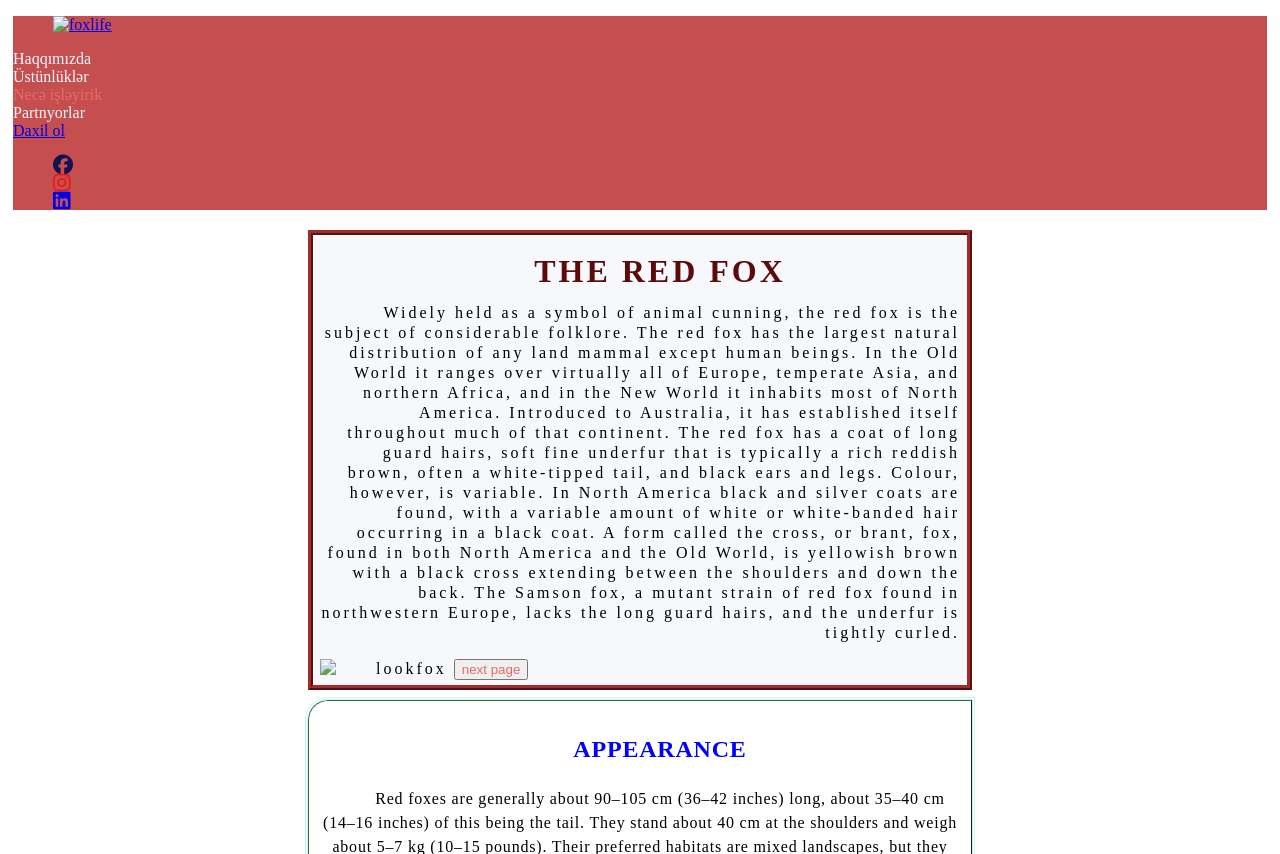
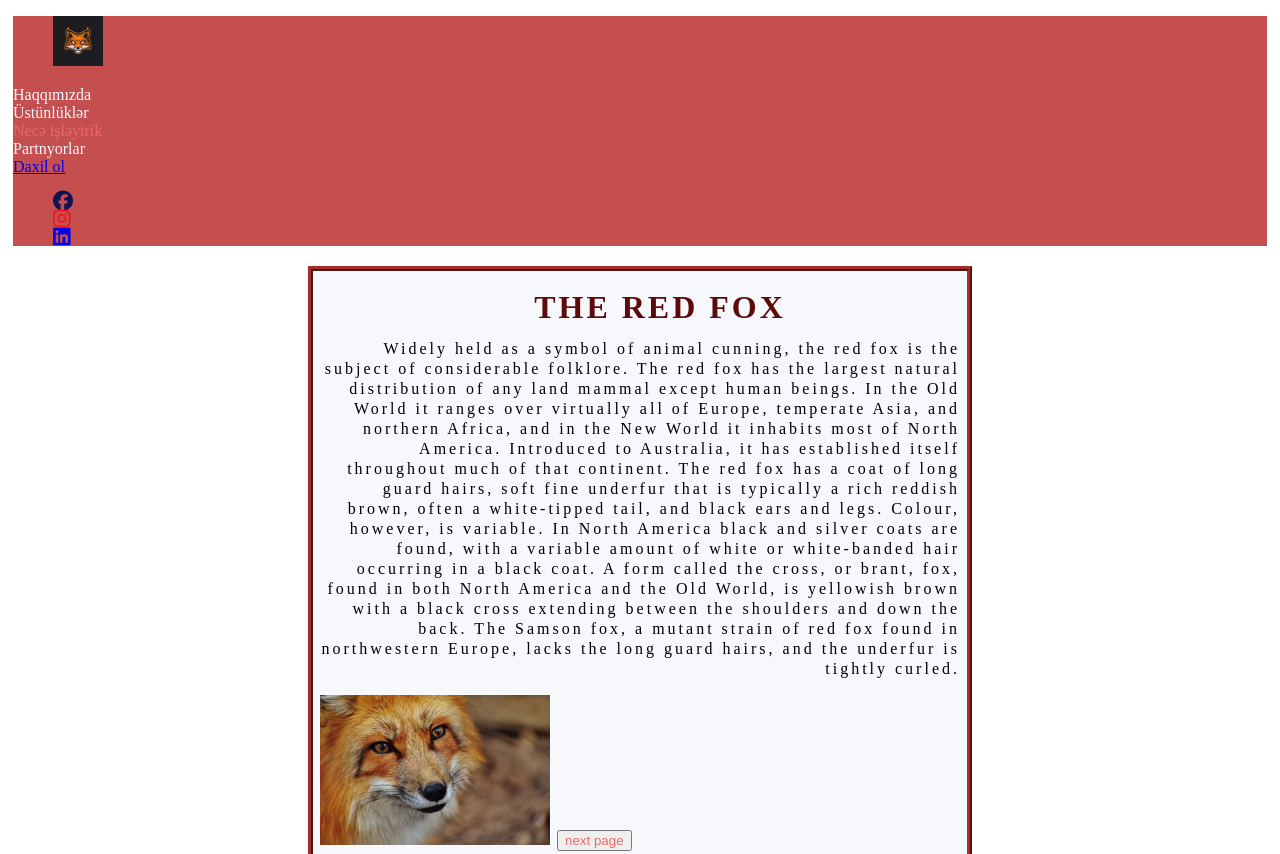
Before and after one commit to RashidaAvshar/csstask, a plain HTML site: page index.html in a window 1280 px wide. Shown: the top 854 px of the page. Drawn offline with Linux system fonts and the light colour scheme.

Commit message:
change photo

```diff
--- a/asset/css/style.css
+++ b/asset/css/style.css
@@ -216,6 +216,7 @@ table, th, td{
     outline-color: rgb(219, 200, 220);
     padding: 5px 5px;
     border-bottom: 0px rgb(245, 238, 238);
+    margin-top: 50px;
 
 }
 table{
--- a/index.html
+++ b/index.html
@@ -15,7 +15,7 @@
 <header>
     <figure class="logo">
         <!-- <a href="#"><img src="./asset/img/download.png" width="150" height="50" alt="onepoint"></a> -->
-        <a href="#"><img src="./foximage/fox-animal-head-cartoon-logo-template-illustration-esport-logo-gaming-premium-vector_298893-133.webp" width="50" height="50" alt="foxlife"></a>
+        <a href="#"><img src="./asset/img/fox-animal-head-cartoon-logo-template-illustration-esport-logo-gaming-premium-vector_298893-133.webp" width="50" height="50" alt="foxlife"></a>
     </figure>
 <nav class="top">
     <ul class="about">
@@ -58,7 +58,8 @@
 <div class="fox">
     <h1>The red fox</h1>
     <p class="first-part">Widely held as a symbol of animal cunning, the red fox is the subject of considerable folklore. The red fox has the largest natural distribution of any land mammal except human beings. In the Old World it ranges over virtually all of Europe, temperate Asia, and northern Africa, and in the New World it inhabits most of North America. Introduced to Australia, it has established itself throughout much of that continent. The red fox has a coat of long guard hairs, soft fine underfur that is typically a rich reddish brown, often a white-tipped tail, and black ears and legs. Colour, however, is variable. In North America black and silver coats are found, with a variable amount of white or white-banded hair occurring in a black coat. A form called the cross, or brant, fox, found in both North America and the Old World, is yellowish brown with a black cross extending between the shoulders and down the back. The Samson fox, a mutant strain of red fox found in northwestern Europe, lacks the long guard hairs, and the underfur is tightly curled.</p>
-<img src="./foximage/15141587_img301-major.jpg" alt="lookfox" width="350px" height="235px">
+<img src="./asset/img/fox_fuchs-1310826-b2931cb01b087d85b267f72308661685.jpg" alt="fox" width="230px" height="150px">
+    <!-- <img src="./asset/img/wild-fox-e1652563398229-1024x535.jpg alt="lookfox" width="350px" height="235px"> -->
 <button><a href="#" class="hover">next page</a></button>
 
 
```
